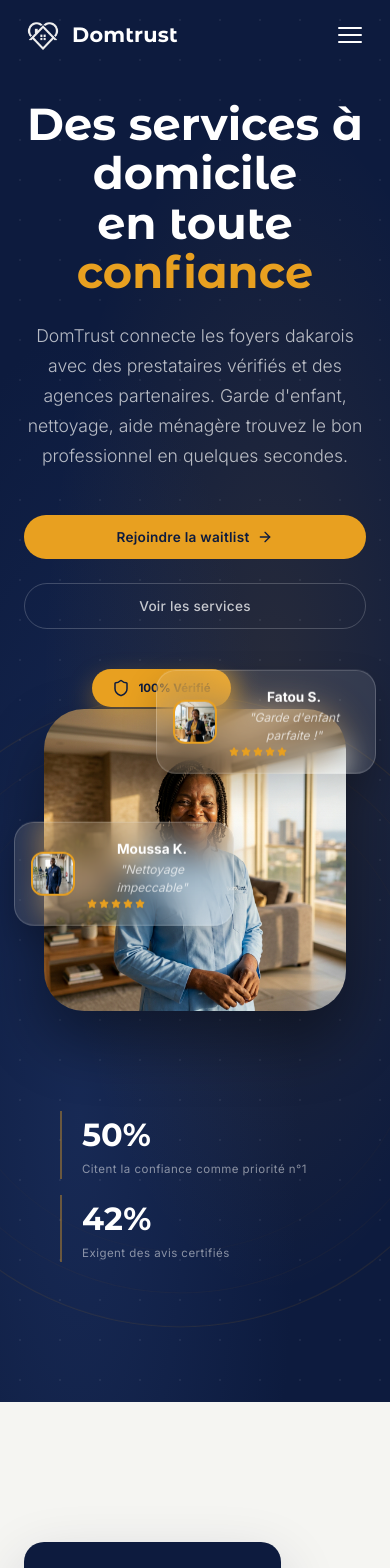
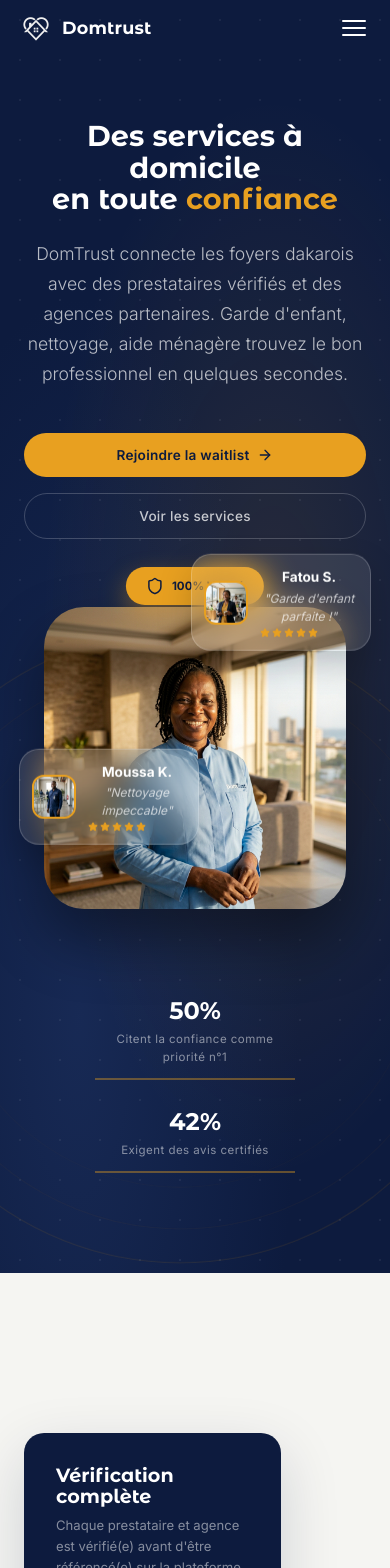
Before and after one commit to BLACKBUUR001/Domtrust, a React (Vite) app: page / in a window 390 px wide. Shown: the top 1568 px of the page. Built offline with nearby package versions, Linux system fonts and the light colour scheme.

Commit message:
Update: Added interactive FAQ & Global mobile responsiveness optimizations

```diff
--- a/src/components/Navbar/Navbar.css
+++ b/src/components/Navbar/Navbar.css
@@ -214,3 +214,23 @@
     display: flex;
   }
 }
+
+@media (max-width: 480px) {
+  .nav-logo img {
+    height: 32px;
+  }
+
+  .nav-logo-text {
+    font-size: 1.1rem;
+  }
+
+  .navbar {
+    padding: 12px 20px;
+  }
+}
+
+@media (max-width: 360px) {
+  .nav-logo-text {
+    display: none;
+  }
+}
--- a/src/pages/About/About.css
+++ b/src/pages/About/About.css
@@ -282,39 +282,146 @@
   margin-top: 16px;
 }
 
+/* FAQ Section */
+.faq-section {
+  padding: 100px 60px;
+  background: var(--navy);
+  position: relative;
+}
+
+.faq-grid {
+  max-width: 800px;
+  margin: 64px auto 0;
+  display: flex;
+  flex-direction: column;
+  gap: 16px;
+}
+
+.faq-item {
+  background: rgba(255, 255, 255, 0.03);
+  backdrop-filter: blur(10px);
+  border: 1px solid rgba(255, 255, 255, 0.08);
+  border-radius: 20px;
+  padding: 24px 32px;
+  cursor: pointer;
+  transition: all 0.3s var(--ease);
+}
+
+.faq-item:hover {
+  background: rgba(255, 255, 255, 0.06);
+  border-color: rgba(232, 160, 32, 0.3);
+}
+
+.faq-item.active {
+  background: rgba(255, 255, 255, 0.08);
+  border-color: var(--amber);
+  box-shadow: 0 20px 40px rgba(0, 0, 0, 0.2);
+}
+
+.faq-question {
+  display: flex;
+  align-items: center;
+  justify-content: space-between;
+  gap: 20px;
+}
+
+.faq-question span {
+  font-family: var(--font-display);
+  font-size: 1.1rem;
+  font-weight: var(--fw-bold);
+  color: var(--white);
+}
+
+.faq-question svg {
+  color: var(--amber);
+  flex-shrink: 0;
+  transition: transform 0.3s var(--ease);
+}
+
+.faq-answer {
+  max-height: 0;
+  overflow: hidden;
+  transition: all 0.4s var(--ease);
+  opacity: 0;
+}
+
+.faq-item.active .faq-answer {
+  max-height: 200px;
+  margin-top: 20px;
+  opacity: 1;
+}
+
+.faq-answer p {
+  font-size: 0.95rem;
+  line-height: 1.6;
+  color: rgba(255, 255, 255, 0.6);
+}
+
 /* ── Responsive ── */
 @media (max-width: 900px) {
   .about-hero {
     grid-template-columns: 1fr;
     padding: 120px 24px 60px;
+    text-align: center;
+  }
+
+  .about-hero-actions {
+    justify-content: center;
   }
 
   .about-hero-img {
-    height: 260px;
+    height: 300px;
   }
 
   .mission-section,
   .values-section,
-  .team-section {
-    padding: 60px 24px;
+  .team-section,
+  .faq-section {
+    padding: 80px 24px;
   }
 
   .mission-grid,
   .team-grid {
     grid-template-columns: 1fr;
+    gap: 20px;
   }
 
   .values-grid {
     grid-template-columns: 1fr 1fr;
   }
+
+  .faq-grid {
+    margin-top: 40px;
+  }
 }
 
-@media (max-width: 480px) {
+@media (max-width: 600px) {
+  .about-hero .section-title {
+    font-size: 2.2rem;
+  }
+
   .values-grid {
     grid-template-columns: 1fr;
   }
 
+  .faq-item {
+    padding: 20px;
+  }
+
+  .faq-question span {
+    font-size: 1rem;
+  }
+}
+
+@media (max-width: 480px) {
   .about-hero-actions {
     flex-direction: column;
+    width: 100%;
+  }
+
+  .about-hero-actions .btn-primary,
+  .about-hero-actions .btn-ghost {
+    width: 100%;
+    justify-content: center;
   }
 }
--- a/src/pages/About/About.jsx
+++ b/src/pages/About/About.jsx
@@ -1,6 +1,6 @@
-import { useEffect } from 'react';
+import { useState, useEffect } from 'react';
 import { Link } from 'react-router-dom';
-import { ArrowRight, Target, Rocket, Heart, Code, UserCheck, BarChart3 } from 'lucide-react';
+import { ArrowRight, Target, Rocket, Heart, Code, UserCheck, BarChart3, Plus, Minus } from 'lucide-react';
 import { teamMembers } from '../../data/services';
 import CTASection from '../../components/CTASection/CTASection';
 import Footer from '../../components/Footer/Footer';
@@ -12,6 +12,27 @@ export default function About() {
     window.scrollTo(0, 0);
     initReveal();
   }, []);
+
+  const [openFaq, setOpenFaq] = useState(null);
+
+  const faqData = [
+    {
+      q: "Comment sélectionnez-vous vos prestataires ?",
+      a: "Chaque prestataire passe un processus de sélection rigoureux incluant une enquête de moralité complète, une vérification des références et un entretien de compétence approfondi."
+    },
+    {
+      q: "Mes paiements sont-ils sécurisés ?",
+      a: "Absolument. DomTrust intègre des passerelles de paiement mobiles reconnues (Wave, Orange Money) pour garantir des transactions 100% sécurisées et transparentes."
+    },
+    {
+      q: "Puis-je changer de prestataire si je ne suis pas satisfait ?",
+      a: "Votre satisfaction est notre priorité. Si un prestataire ne vous convient pas, nous nous engageons à vous proposer un profil alternatif ou un remboursement dans les plus brefs délais."
+    },
+    {
+      q: "Où le service DomTrust est-il disponible ?",
+      a: "Pour notre phase de lancement, nous couvrons l'ensemble des quartiers résidentiels et d'affaires de Dakar (Almadies, Plateau, Mermoz, Sacré-Cœur, etc.)."
+    }
+  ];
 
   return (
     <div className="page-wrapper">
@@ -114,6 +135,31 @@ export default function About() {
         </div>
       </section>
 
+      {/* ── FAQ Section ── */}
+      <section className="faq-section">
+        <div className="section-label">Foire Aux Questions</div>
+        <h2 className="section-title">Tout ce que vous devez savoir</h2>
+        <div className="faq-grid">
+          {faqData.map((item, index) => (
+            <div
+              key={index}
+              className={`faq-item reveal ${openFaq === index ? 'active' : ''}`}
+              onClick={() => setOpenFaq(openFaq === index ? null : index)}
+            >
+              <div className="faq-question">
+                <span>{item.q}</span>
+                {openFaq === index ? <Minus size={20} /> : <Plus size={20} />}
+              </div>
+              <div className="faq-answer">
+                <p>{item.a}</p>
+              </div>
+            </div>
+          ))}
+        </div>
+      </section>
+
+      {/* ── CTA ── */}
+
       {/* ── CTA ── */}
       <CTASection
         title="Prêt à rejoindre l'aventure DomTrust ?"
--- a/src/pages/Contact/Contact.css
+++ b/src/pages/Contact/Contact.css
@@ -328,6 +328,7 @@
 @media (max-width: 900px) {
   .contact-hero {
     padding: 120px 24px 60px;
+    text-align: center;
   }
 
   .contact-section {
@@ -336,25 +337,58 @@
 
   .contact-inner {
     grid-template-columns: 1fr;
-    gap: 40px;
+    gap: 48px;
   }
 
   .map-banner {
-    padding: 0 24px 40px;
+    padding: 0 24px 60px;
   }
 
   .map-inner {
     flex-direction: column;
-    padding: 28px;
+    padding: 40px 24px;
+    text-align: center;
+  }
+
+  .map-badges {
+    justify-content: center;
+  }
+}
+
+@media (max-width: 600px) {
+  .contact-hero .section-title {
+    font-size: 2.2rem;
+  }
+
+  .contact-form-card {
+    padding: 32px 20px;
+    border-radius: 24px;
+  }
+
+  .contact-block {
+    padding: 20px;
+  }
+
+  .contact-block-icon {
+    width: 40px;
+    height: 40px;
   }
 }
 
 @media (max-width: 480px) {
+  .contact-hero .section-title {
+    font-size: 1.8rem;
+  }
+
   .contact-form-row {
     grid-template-columns: 1fr;
   }
 
-  .contact-form-card {
-    padding: 28px 20px;
+  .contact-form-card h3 {
+    font-size: 1.25rem;
+  }
+
+  .contact-social-links {
+    justify-content: center;
   }
 }
--- a/src/pages/Home/Home.css
+++ b/src/pages/Home/Home.css
@@ -557,14 +557,14 @@
 /* ── Responsive ── */
 @media (max-width: 900px) {
   .hero {
-    padding: 100px 0 140px;
+    padding: 120px 0 100px;
   }
 
   .hero-container {
     grid-template-columns: 1fr;
     padding: 0 24px;
     text-align: center;
-    gap: 60px;
+    gap: 48px;
   }
 
   .hero-content {
@@ -581,78 +581,107 @@
   }
 
   .hero-visual {
-    max-width: 480px;
+    max-width: 440px;
     margin: 0 auto;
   }
 
-  .card-1 {
-    right: -10px;
+  .hero-stats-bar {
+    padding: 0 24px;
+    gap: 32px;
+    flex-wrap: wrap;
+    justify-content: center;
+    margin-top: 64px;
   }
 
-  .card-2 {
-    left: -10px;
+  .why-section,
+  .trust-section,
+  .actors-section,
+  .mini-services-section {
+    padding: 80px 24px;
   }
 
-  .hero-stats-bar {
-    left: 24px;
-    right: 24px;
-    gap: 24px;
-    flex-wrap: wrap;
-    justify-content: center;
-  }
-
-  .why-section {
-    padding: 60px 24px;
-  }
-
-  .why-grid {
+  .why-grid,
+  .actors-grid,
+  .testimonials-grid {
     grid-template-columns: 1fr;
-  }
-
-  .mini-services-section {
-    padding: 60px 24px;
+    gap: 40px;
   }
 
   .mini-services-grid {
     grid-template-columns: 1fr 1fr;
-    gap: 16px;
+    gap: 20px;
+  }
+}
+
+@media (max-width: 600px) {
+  .hero-title {
+    font-size: 2.2rem;
   }
 
-  .actors-section {
-    padding: 60px 24px;
+  .hero-stats-bar {
+    gap: 20px;
   }
 
-  .actors-grid {
+  .stat-num {
+    font-size: 1.5rem;
+  }
+
+  .mini-services-grid {
     grid-template-columns: 1fr;
   }
 
-  .trust-section {
-    padding: 60px 24px;
+  .floating-card {
+    width: 180px;
+    padding: 12px;
   }
 
-  .testimonials-grid {
-    grid-template-columns: 1fr;
+  .card-1 {
+    right: -5px;
+    top: 5%;
+  }
+
+  .card-2 {
+    left: -5px;
+    bottom: 10%;
   }
 }
 
 @media (max-width: 480px) {
+  .hero-title {
+    font-size: 1.8rem;
+  }
+
   .hero-actions {
     flex-direction: column;
-    align-items: stretch;
+    gap: 16px;
+    width: 100%;
   }
 
   .hero-actions .btn-primary,
   .hero-actions .btn-ghost {
+    width: 100%;
     justify-content: center;
   }
 
   .hero-stats-bar {
     flex-direction: column;
-    gap: 16px;
-    bottom: 40px;
+    align-items: center;
+    gap: 24px;
   }
 
-  .mini-services-grid {
-    grid-template-columns: 1fr;
+  .stat-item {
+    border-left: none;
+    border-bottom: 2px solid rgba(232, 160, 32, 0.4);
+    padding-left: 0;
+    padding-bottom: 12px;
+    text-align: center;
+    width: 100%;
+    max-width: 200px;
+  }
+
+  .trust-badge-float {
+    left: 50%;
+    transform: translateX(-50%) !important;
+    white-space: nowrap;
   }
 }
--- a/src/pages/Services/Services.css
+++ b/src/pages/Services/Services.css
@@ -298,6 +298,11 @@
 @media (max-width: 900px) {
   .services-hero {
     padding: 120px 24px 60px;
+    text-align: center;
+  }
+
+  .services-hero .section-sub {
+    margin: 0 auto;
   }
 
   .services-grid-section {
@@ -306,24 +311,67 @@
 
   .services-grid {
     grid-template-columns: 1fr;
+    gap: 32px;
   }
 
-  .agency-section {
-    padding: 60px 24px;
+  .agency-section,
+  .prestataire-section {
+    padding: 80px 24px;
   }
 
   .agency-inner {
     grid-template-columns: 1fr;
-    padding: 40px 24px;
-    gap: 40px;
-  }
-
-  .prestataire-section {
     padding: 60px 24px;
+    gap: 48px;
+    border-radius: 32px;
   }
 
   .prestataire-inner {
     grid-template-columns: 1fr;
-    gap: 40px;
+    gap: 48px;
+  }
+
+  .prestataire-visual {
+    padding: 40px 24px;
+    border-radius: 32px;
   }
 }
+
+@media (max-width: 600px) {
+  .agency-form-card {
+    padding: 32px 20px;
+    border-radius: 24px;
+  }
+
+  .agency-inner .section-title {
+    font-size: 1.8rem;
+  }
+
+  .prestataire-visual-content h3 {
+    font-size: 1.5rem;
+  }
+
+  .prestataire-stats {
+    grid-template-columns: 1fr;
+    gap: 16px;
+  }
+
+  .prestataire-benefit {
+    padding: 16px;
+  }
+}
+
+@media (max-width: 480px) {
+  .services-hero .section-title {
+    font-size: 1.8rem;
+  }
+
+  .agency-form-card h3 {
+    font-size: 1.25rem;
+    margin-bottom: 24px;
+  }
+
+  .prestataire-stat-value {
+    font-size: 1.6rem;
+  }
+}
```
